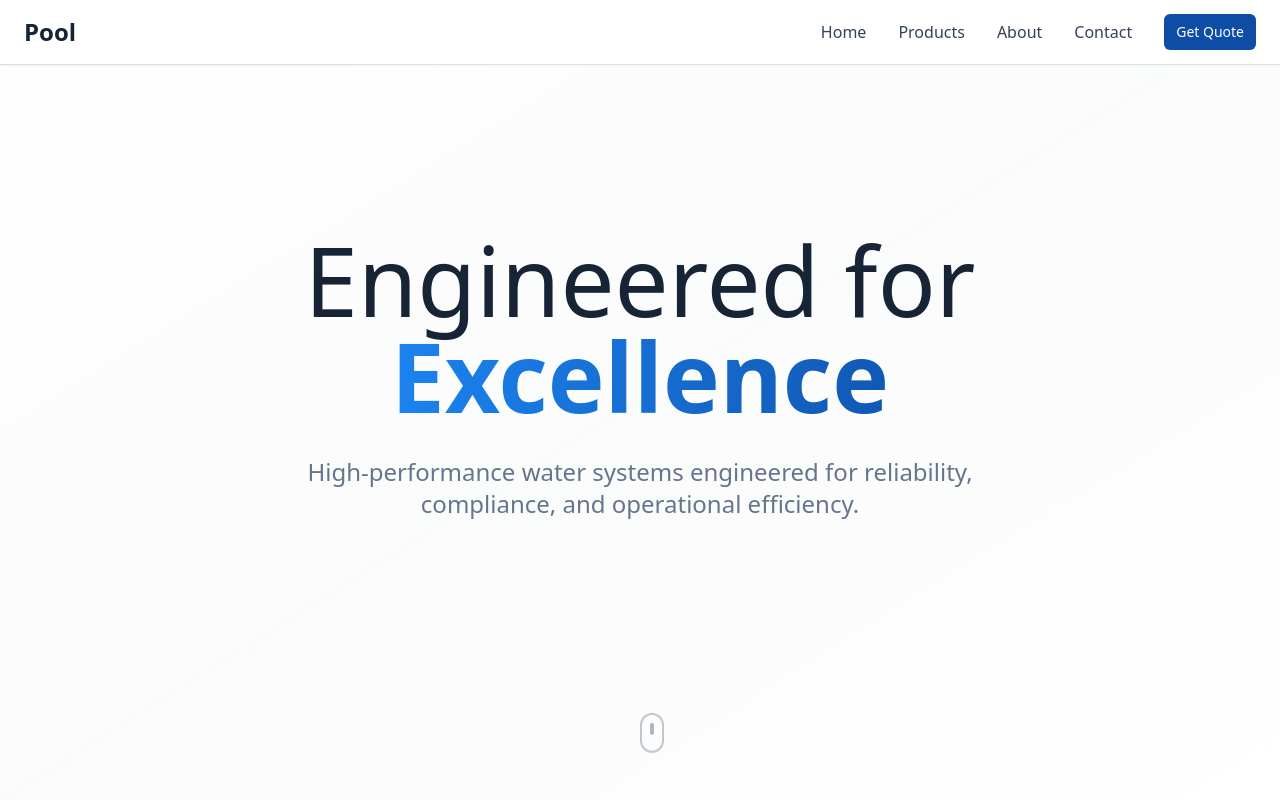
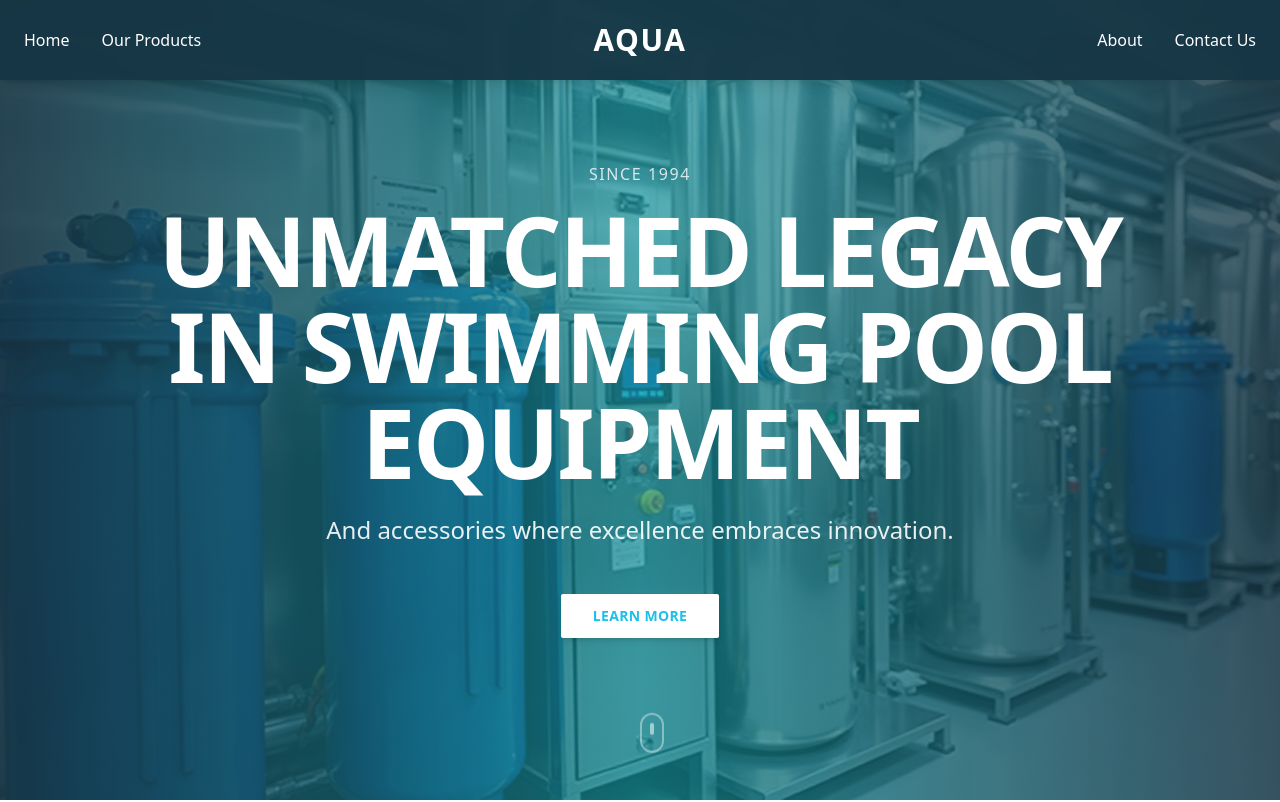
Before and after one commit to AhmadOttoman/dosita-water-solutions, a React (Vite) app: page / in a window 1280 px wide. Shown: the top 802 px of the page. Built offline with nearby package versions, Linux system fonts and the light colour scheme.

Commit message:
Refactor: Transform site to match aqua-me.ae

```diff
--- a/src/components/ContactSection.tsx
+++ b/src/components/ContactSection.tsx
@@ -7,12 +7,12 @@ import { Mail, Phone, MapPin, Send } from "lucide-react";
 
 const ContactSection = () => {
   return (
-    <section id="contact" className="py-20 bg-gradient-to-b from-secondary to-background">
+    <section id="contact" className="py-24 bg-background">
       <div className="max-w-7xl mx-auto px-6">
         <div className="text-center mb-16">
-          <h2 className="text-4xl md:text-5xl font-bold text-engineering-navy mb-6">
-            Let's Discuss
-            <span className="block text-primary">Your Project</span>
+          <h2 className="text-4xl md:text-6xl font-bold text-engineering-navy mb-6 uppercase tracking-tight">
+            Get In
+            <span className="block text-primary">Touch</span>
           </h2>
           <p className="text-xl text-muted-foreground max-w-2xl mx-auto">
             Ready to engineer the perfect water solution for your business?
@@ -122,12 +122,12 @@ const ContactSection = () => {
               </CardContent>
             </Card>
 
-            <div className="bg-gradient-to-r from-primary to-industrial-blue text-white p-6 rounded-xl">
-              <h3 className="font-semibold mb-2">Need an Urgent Quote?</h3>
+            <div className="bg-gradient-to-r from-aqua-teal to-primary text-white p-8 rounded-xl shadow-hero">
+              <h3 className="font-semibold mb-2 text-lg uppercase">Need an Urgent Quote?</h3>
               <p className="text-white/90 text-sm mb-4">
                 Our engineering team is standing by for emergency water treatment needs.
               </p>
-              <Button variant="outline-white" size="sm">
+              <Button variant="default" size="sm" className="bg-white text-primary hover:bg-white/90">
                 Emergency Contact
               </Button>
             </div>
--- a/src/components/Footer.tsx
+++ b/src/components/Footer.tsx
@@ -2,19 +2,19 @@ import { Separator } from "@/components/ui/separator";
 
 const Footer = () => {
   return (
-    <footer className="bg-engineering-navy text-white py-12">
+    <footer className="bg-engineering-navy text-white py-16">
       <div className="max-w-7xl mx-auto px-6">
         <div className="mb-8">
           {/* Company Info */}
           <div className="max-w-2xl">
-            <div className="text-3xl font-bold mb-4">Pool</div>
+            <div className="text-4xl font-bold mb-4 tracking-wider">AQUA</div>
             <p className="text-gray-300 mb-4 leading-relaxed">
               Engineering excellence in water treatment solutions.
               Trusted by businesses worldwide for reliable,
               efficient, and compliant water systems.
             </p>
             <div className="text-sm text-gray-400">
-              <p>© 2024 Pool. All rights reserved.</p>
+              <p>© 2024 AQUA. All rights reserved.</p>
             </div>
           </div>
         </div>
--- a/src/components/HeroSection.tsx
+++ b/src/components/HeroSection.tsx
@@ -1,31 +1,41 @@
-
 import { Button } from "@/components/ui/button";
-import { ArrowRight } from "lucide-react";
+import heroImage from "@/assets/hero-equipment.jpg";
 
 const HeroSection = () => {
   return (
-    <section id="home" className="relative min-h-screen flex items-center justify-center bg-gradient-to-br from-background via-secondary/30 to-background">
+    <section id="home" className="relative min-h-screen flex items-center justify-center overflow-hidden">
+      {/* Background Image with Overlay */}
+      <div
+        className="absolute inset-0 bg-cover bg-center"
+        style={{ backgroundImage: `url(${heroImage})` }}
+      >
+        <div className="absolute inset-0 bg-gradient-to-r from-engineering-navy/90 via-aqua-teal/70 to-engineering-navy/80"></div>
+      </div>
+
       {/* Content */}
       <div className="relative z-10 max-w-7xl mx-auto px-6 text-center">
-        <div className="max-w-4xl mx-auto">
-          <h1 className="text-6xl md:text-8xl font-light mb-8 leading-tight text-engineering-navy">
-            Engineered for
-            <span className="block font-bold text-primary bg-gradient-to-r from-primary to-industrial-blue bg-clip-text text-transparent">
-              Excellence
-            </span>
+        <div className="max-w-5xl mx-auto">
+          <p className="text-sm md:text-base text-white/80 mb-4 tracking-widest uppercase font-light">
+            Since 1994
+          </p>
+          <h1 className="text-5xl md:text-7xl lg:text-8xl font-bold mb-6 leading-tight text-white uppercase tracking-tight">
+            Unmatched Legacy in Swimming Pool Equipment
           </h1>
 
-          <p className="text-xl md:text-2xl mb-12 text-muted-foreground leading-relaxed max-w-3xl mx-auto font-light">
-            High-performance water systems engineered for reliability,
-            compliance, and operational efficiency.
+          <p className="text-lg md:text-xl lg:text-2xl mb-12 text-white/90 leading-relaxed max-w-4xl mx-auto font-light">
+            And accessories where excellence embraces innovation.
           </p>
+
+          <Button variant="default" size="lg" className="bg-white text-primary hover:bg-white/90 font-semibold uppercase tracking-wide">
+            Learn More
+          </Button>
         </div>
       </div>
 
       {/* Decorative Elements */}
       <div className="absolute bottom-10 left-1/2 transform -translate-x-1/2 animate-bounce">
-        <div className="w-6 h-10 border-2 border-muted-foreground/40 rounded-full flex justify-center">
-          <div className="w-1 h-3 bg-muted-foreground/60 rounded-full mt-2 animate-pulse"></div>
+        <div className="w-6 h-10 border-2 border-white/40 rounded-full flex justify-center">
+          <div className="w-1 h-3 bg-white/60 rounded-full mt-2 animate-pulse"></div>
         </div>
       </div>
     </section>
--- a/src/components/Navigation.tsx
+++ b/src/components/Navigation.tsx
@@ -35,41 +35,43 @@ const Navigation = () => {
   };
 
   return (
-    <nav className="fixed top-0 w-full z-50 bg-white/95 backdrop-blur-sm border-b border-border shadow-sm">
+    <nav className="fixed top-0 w-full z-50 bg-engineering-navy/95 backdrop-blur-sm shadow-lg">
       <div className="max-w-7xl mx-auto px-6">
-        <div className="flex items-center justify-between h-16">
-          {/* Logo */}
-          <div className="flex items-center">
-            <div className="text-2xl font-bold text-engineering-navy">
-              Pool
+        <div className="flex items-center justify-center h-20 relative">
+          {/* Desktop Navigation - Left Side */}
+          <div className="hidden lg:flex items-center space-x-8 absolute left-0">
+            <a href="#home" onClick={() => handleNavClick("home")} className="text-white hover:text-primary transition-colors font-medium">
+              Home
+            </a>
+            <a href="/products" onClick={(e) => { e.preventDefault(); navigate('/products'); }} className="text-white hover:text-primary transition-colors cursor-pointer font-medium">
+              Our Products
+            </a>
+          </div>
+
+          {/* Logo - Centered */}
+          <div className="flex items-center justify-center">
+            <div className="text-3xl font-bold text-white tracking-wider">
+              AQUA
             </div>
           </div>
 
-          {/* Desktop Navigation */}
-          <div className="hidden md:flex items-center space-x-8">
-            <a href="#home" onClick={() => handleNavClick("home")} className="text-foreground hover:text-primary transition-colors">
-              Home
-            </a>
-            <a href="/products" onClick={(e) => { e.preventDefault(); navigate('/products'); }} className="text-foreground hover:text-primary transition-colors cursor-pointer">
-              Products
-            </a>
-            <a href="#about" onClick={() => handleNavClick("about")} className="text-foreground hover:text-primary transition-colors">
+          {/* Desktop Navigation - Right Side */}
+          <div className="hidden lg:flex items-center space-x-8 absolute right-0">
+            <a href="#about" onClick={() => handleNavClick("about")} className="text-white hover:text-primary transition-colors font-medium">
               About
             </a>
-            <a href="#contact" onClick={() => handleNavClick("contact")} className="text-foreground hover:text-primary transition-colors">
-              Contact
+            <a href="#contact" onClick={() => handleNavClick("contact")} className="text-white hover:text-primary transition-colors font-medium">
+              Contact Us
             </a>
-            <Button variant="industrial" size="sm">
-              Get Quote
-            </Button>
           </div>
 
           {/* Mobile menu button */}
-          <div className="md:hidden">
+          <div className="lg:hidden absolute right-0">
             <Button
               variant="ghost"
               size="icon"
               onClick={() => setIsMenuOpen(!isMenuOpen)}
+              className="text-white hover:text-primary"
             >
               {isMenuOpen ? <X className="h-6 w-6" /> : <Menu className="h-6 w-6" />}
             </Button>
@@ -78,22 +80,19 @@ const Navigation = () => {
 
         {/* Mobile Navigation */}
         {isMenuOpen && (
-          <div className="md:hidden py-4 space-y-4">
-            <a href="#home" onClick={() => handleNavClick("home")} className="block text-foreground hover:text-primary transition-colors">
+          <div className="lg:hidden py-4 space-y-4 bg-engineering-navy/95">
+            <a href="#home" onClick={() => handleNavClick("home")} className="block text-white hover:text-primary transition-colors">
               Home
             </a>
-            <a href="/products" onClick={(e) => { e.preventDefault(); setIsMenuOpen(false); navigate('/products'); }} className="block text-foreground hover:text-primary transition-colors cursor-pointer">
-              Products
+            <a href="/products" onClick={(e) => { e.preventDefault(); setIsMenuOpen(false); navigate('/products'); }} className="block text-white hover:text-primary transition-colors cursor-pointer">
+              Our Products
             </a>
-            <a href="#about" onClick={() => handleNavClick("about")} className="block text-foreground hover:text-primary transition-colors">
+            <a href="#about" onClick={() => handleNavClick("about")} className="block text-white hover:text-primary transition-colors">
               About
             </a>
-            <a href="#contact" onClick={() => handleNavClick("contact")} className="block text-foreground hover:text-primary transition-colors">
-              Contact
+            <a href="#contact" onClick={() => handleNavClick("contact")} className="block text-white hover:text-primary transition-colors">
+              Contact Us
             </a>
-            <Button variant="industrial" size="sm" className="w-full">
-              Get Quote
-            </Button>
           </div>
         )}
       </div>
--- a/src/components/ProductsSection.tsx
+++ b/src/components/ProductsSection.tsx
@@ -31,9 +31,9 @@ const ProductsSection = () => {
     <section id="products" className="py-20 bg-gradient-to-b from-background to-secondary">
       <div className="max-w-7xl mx-auto px-6">
         <div className="text-center mb-16">
-          <h2 className="text-4xl md:text-5xl font-bold text-engineering-navy mb-6">
-            Specialized Equipment.
-            <span className="block text-primary">Clear Solutions.</span>
+          <h2 className="text-4xl md:text-6xl font-bold text-engineering-navy mb-6 uppercase tracking-tight">
+            Our Products
+            <span className="block text-primary">Excellence In Every Detail</span>
           </h2>
           <p className="text-xl text-muted-foreground max-w-3xl mx-auto">
             Three decades of engineering excellence in water treatment,
--- a/src/components/ui/button.tsx
+++ b/src/components/ui/button.tsx
@@ -9,18 +9,18 @@ const buttonVariants = cva(
   {
     variants: {
       variant: {
-        default: "bg-primary text-primary-foreground hover:bg-primary/90 shadow-md hover:shadow-lg transition-all duration-300",
+        default: "bg-primary text-primary-foreground hover:bg-primary/90 shadow-md hover:shadow-lg transition-all duration-300 uppercase tracking-wide font-semibold",
         destructive:
           "bg-destructive text-destructive-foreground hover:bg-destructive/90",
         outline:
-          "border border-input bg-background hover:bg-accent hover:text-accent-foreground",
+          "border-2 border-input bg-background hover:bg-accent hover:text-accent-foreground",
         secondary:
           "bg-secondary text-secondary-foreground hover:bg-secondary/80",
         ghost: "hover:bg-accent hover:text-accent-foreground",
         link: "text-primary underline-offset-4 hover:underline",
-        hero: "bg-gradient-to-r from-primary to-industrial-blue text-white hover:shadow-xl hover:scale-[1.02] transition-all duration-300 font-semibold",
-        industrial: "bg-industrial-blue text-industrial-blue-foreground hover:bg-engineering-navy transition-all duration-300 shadow-professional",
-        'outline-white': "border-2 border-white text-white hover:bg-white hover:text-industrial-blue transition-all duration-300",
+        hero: "bg-gradient-to-r from-aqua-teal to-primary text-white hover:shadow-xl hover:scale-[1.02] transition-all duration-300 font-semibold uppercase tracking-wide",
+        industrial: "bg-engineering-navy text-white hover:bg-aqua-teal transition-all duration-300 shadow-professional uppercase tracking-wide font-semibold",
+        'outline-white': "border-2 border-white text-white hover:bg-white hover:text-engineering-navy transition-all duration-300 uppercase tracking-wide font-semibold",
       },
       size: {
         default: "h-10 px-4 py-2",
--- a/src/index.css
+++ b/src/index.css
@@ -13,53 +13,58 @@ All colors MUST be HSL.
 
   :root {
     --background: 0 0% 100%;
-    --foreground: 215 25% 27%;
+    --foreground: 200 15% 20%;
 
     --card: 0 0% 100%;
-    --card-foreground: 215 25% 27%;
+    --card-foreground: 200 15% 20%;
 
     --popover: 0 0% 100%;
-    --popover-foreground: 215 25% 27%;
+    --popover-foreground: 200 15% 20%;
 
-    --primary: 210 100% 56%;
+    /* Aqua-inspired teal/cyan blue palette */
+    --primary: 192 82% 51%;
     --primary-foreground: 0 0% 100%;
 
-    --industrial-blue: 215 85% 35%;
+    --industrial-blue: 195 65% 42%;
     --industrial-blue-foreground: 0 0% 100%;
 
-    --engineering-navy: 215 40% 15%;
+    --engineering-navy: 200 50% 18%;
     --engineering-navy-foreground: 0 0% 100%;
 
-    --secondary: 210 17% 95%;
-    --secondary-foreground: 215 25% 27%;
+    --aqua-teal: 184 77% 34%;
+    --aqua-teal-foreground: 0 0% 100%;
 
-    --muted: 210 17% 95%;
-    --muted-foreground: 215 16% 47%;
+    --secondary: 200 20% 96%;
+    --secondary-foreground: 200 15% 20%;
 
-    --accent: 210 17% 95%;
-    --accent-foreground: 215 25% 27%;
+    --muted: 200 15% 94%;
+    --muted-foreground: 200 10% 45%;
+
+    --accent: 192 82% 51%;
+    --accent-foreground: 0 0% 100%;
 
     --destructive: 0 84% 60%;
     --destructive-foreground: 0 0% 100%;
 
-    --border: 210 20% 88%;
-    --input: 210 20% 88%;
-    --ring: 210 100% 56%;
+    --border: 200 15% 88%;
+    --input: 200 15% 88%;
+    --ring: 192 82% 51%;
 
-    /* Custom gradients */
-    --gradient-hero: linear-gradient(135deg, hsl(var(--primary)), hsl(var(--industrial-blue)));
+    /* Aqua-inspired gradients */
+    --gradient-hero: linear-gradient(135deg, hsl(var(--aqua-teal)), hsl(var(--industrial-blue)));
+    --gradient-overlay: linear-gradient(to right, hsl(var(--engineering-navy) / 0.8), hsl(var(--aqua-teal) / 0.7));
     --gradient-subtle: linear-gradient(180deg, hsl(var(--background)), hsl(var(--secondary)));
     --gradient-card: linear-gradient(145deg, hsl(var(--card)), hsl(var(--secondary)));
 
-    /* Professional shadows */
-    --shadow-professional: 0 4px 24px -6px hsl(var(--industrial-blue) / 0.15);
+    /* Premium shadows */
+    --shadow-professional: 0 4px 24px -6px hsl(var(--aqua-teal) / 0.2);
     --shadow-card: 0 2px 16px -4px hsl(var(--industrial-blue) / 0.1);
-    --shadow-hero: 0 8px 32px -8px hsl(var(--primary) / 0.25);
+    --shadow-hero: 0 20px 60px -10px hsl(var(--engineering-navy) / 0.4);
 
     /* Smooth transitions */
-    --transition-smooth: all 0.3s cubic-bezier(0.4, 0, 0.2, 1);
+    --transition-smooth: all 0.4s cubic-bezier(0.4, 0, 0.2, 1);
 
-    --radius: 0.5rem;
+    --radius: 0.25rem;
 
     --sidebar-background: 0 0% 98%;
 
--- a/src/pages/DrinkingWater.tsx
+++ b/src/pages/DrinkingWater.tsx
@@ -15,9 +15,9 @@ const DrinkingWater = () => {
       <section className="pt-20 pb-16 bg-gradient-to-b from-background to-secondary">
         <div className="max-w-7xl mx-auto px-6">
           <div className="text-center mb-16">
-            <h1 className="text-5xl md:text-6xl font-bold text-engineering-navy mb-6">
-              Drinking Water Solutions
-              <span className="block text-primary">Pure & Safe Water</span>
+            <h1 className="text-5xl md:text-7xl font-bold text-engineering-navy mb-6 uppercase tracking-tight">
+              Drinking Water
+              <span className="block text-primary">Pure & Safe</span>
             </h1>
             <p className="text-xl text-muted-foreground max-w-4xl mx-auto">
               Advanced drinking water treatment systems ensuring the highest standards of water quality and safety for residential and commercial applications.
--- a/src/pages/Products.tsx
+++ b/src/pages/Products.tsx
@@ -31,9 +31,9 @@ const Products = () => {
       <section className="pt-20 pb-16 bg-gradient-to-b from-background to-secondary">
         <div className="max-w-7xl mx-auto px-6">
           <div className="text-center mb-16">
-            <h1 className="text-5xl md:text-6xl font-bold text-engineering-navy mb-6">
-              Professional Equipment.
-              <span className="block text-primary">Complete Solutions.</span>
+            <h1 className="text-5xl md:text-7xl font-bold text-engineering-navy mb-6 uppercase tracking-tight">
+              Professional Equipment
+              <span className="block text-primary">Complete Solutions</span>
             </h1>
             <p className="text-xl text-muted-foreground max-w-4xl mx-auto">
               Discover our comprehensive range of water treatment and aquatic systems.
--- a/src/pages/SwimmingPool.tsx
+++ b/src/pages/SwimmingPool.tsx
@@ -15,9 +15,9 @@ const SwimmingPool = () => {
       <section className="pt-20 pb-16 bg-gradient-to-b from-background to-secondary">
         <div className="max-w-7xl mx-auto px-6">
           <div className="text-center mb-16">
-            <h1 className="text-5xl md:text-6xl font-bold text-engineering-navy mb-6">
-              Swimming Pool Products
-              <span className="block text-primary">Complete Pool Solutions</span>
+            <h1 className="text-5xl md:text-7xl font-bold text-engineering-navy mb-6 uppercase tracking-tight">
+              Swimming Pool
+              <span className="block text-primary">Complete Solutions</span>
             </h1>
             <p className="text-xl text-muted-foreground max-w-4xl mx-auto">
               Professional swimming pool equipment and systems for pristine water quality, efficient operation, and optimal performance in aquatic facilities.
--- a/tailwind.config.ts
+++ b/tailwind.config.ts
@@ -35,6 +35,10 @@ export default {
 				'engineering-navy': {
 					DEFAULT: 'hsl(var(--engineering-navy))',
 					foreground: 'hsl(var(--engineering-navy-foreground))'
+				},
+				'aqua-teal': {
+					DEFAULT: 'hsl(var(--aqua-teal))',
+					foreground: 'hsl(var(--aqua-teal-foreground))'
 				},
 				secondary: {
 					DEFAULT: 'hsl(var(--secondary))',
```
Also changed, not shown: src/components/AboutSection.tsx (+12 -12 lines).
